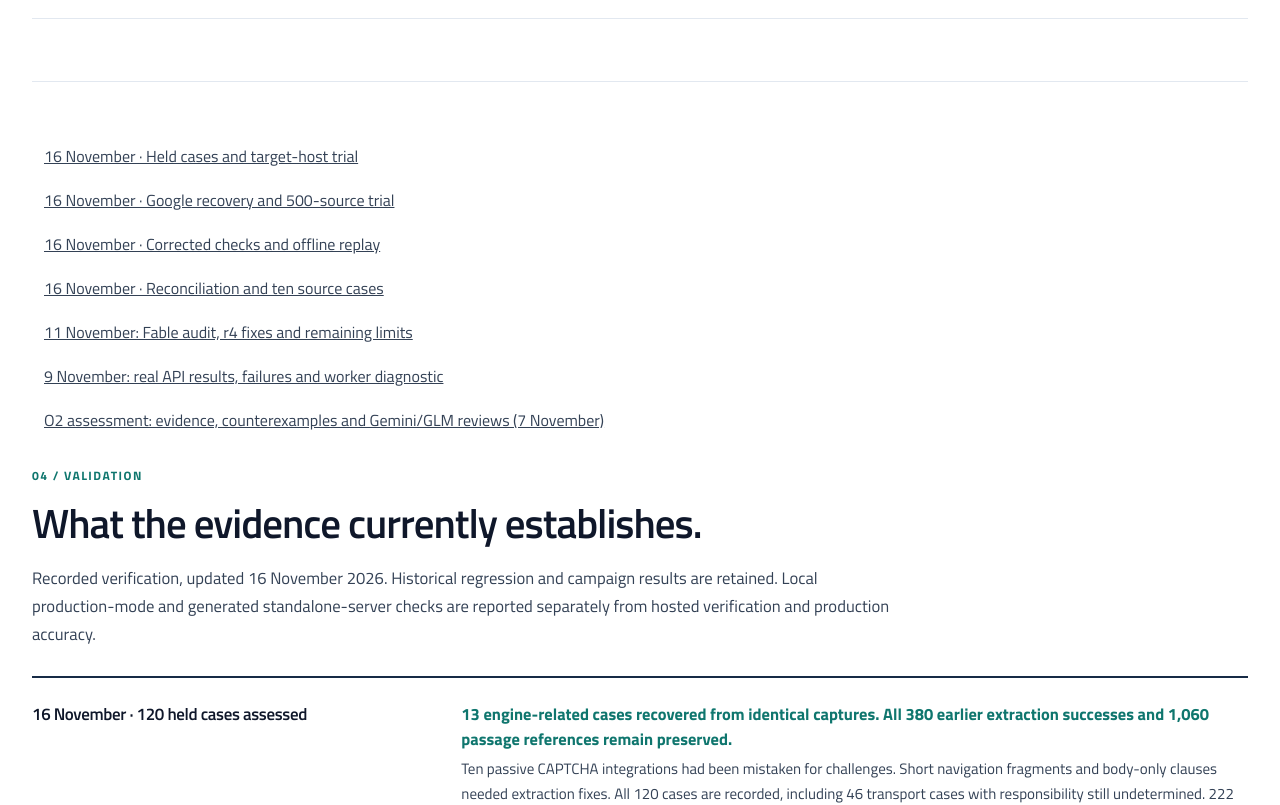
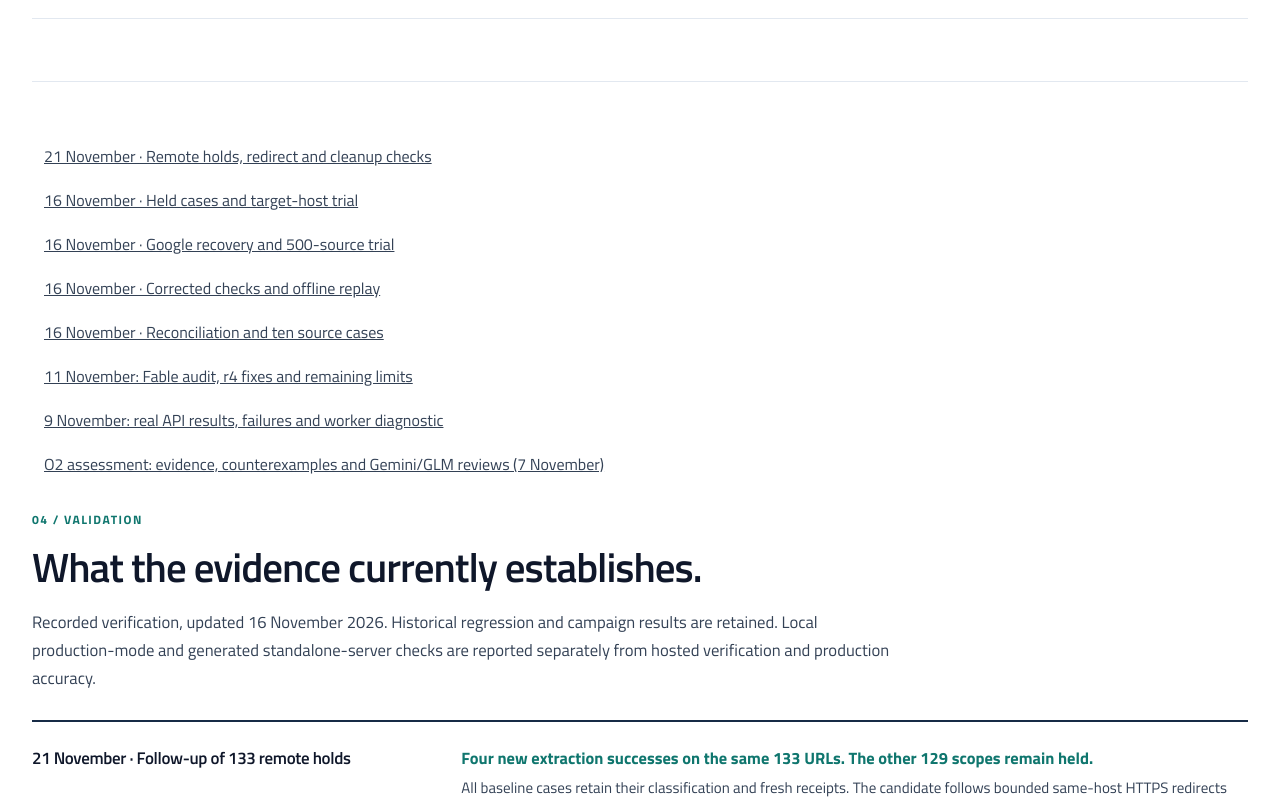
Before and after one commit to sev7enITA/policywatcher, a Next.js app: page /engine-6-preview in a window 1280 px wide. Shown: the part 8303-9108 px from the top of the page. Built offline with nearby package versions, Linux system fonts and the light colour scheme.

Commit message:
Prepare diary for133-case follow-up and connection cleanup

```diff
--- a/src/app/engine-6-preview/page.tsx
+++ b/src/app/engine-6-preview/page.tsx
@@ -70,6 +70,7 @@ const copy = {
     ledgerIntro: 'Recorded verification, updated 16 November 2026. Historical regression and campaign results are retained. Local production-mode and generated standalone-server checks are reported separately from hosted verification and production accuracy.',
     check: 'Check', result: 'Recorded result', limit: 'What remains unproven',
     checks: [
+      ["21 November · Follow-up of 133 remote holds", "Four new extraction successes on the same 133 URLs. The other 129 scopes remain held.", "All baseline cases retain their classification and fresh receipts. The candidate follows bounded same-host HTTPS redirects and closes single-use HTTP2 sessions. Eighty focused tests pass offline. The original follow-up process needed termination after saving its report; a separate fixed cleanup probe exited naturally. This is not a new 500-policy completion score."],
       ["16 November · 120 held cases assessed", "13 engine-related cases recovered from identical captures. All 380 earlier extraction successes and 1,060 passage references remain preserved.", "Ten passive CAPTCHA integrations had been mistaken for challenges. Short navigation fragments and body-only clauses needed extraction fixes. All 120 cases are recorded, including 46 transport cases with responsibility still undetermined. 222 focused tests passed with network access denied."],
       ["16 November · Local and target-host execution", "Fixed candidate: 397/500 extractions on the Mac in 459.555 seconds. Hostinger SSH account: 367/500 in 772.602 seconds.", "The 500-scope catalogue is frozen. The target trial is an isolated acquisition/extraction process with 133 unsuccessful or held scopes. Source completeness, semantic verification, supervised-worker throughput and 500 successful daily completions remain open. Qwen supplied a source review. Gemini High and GLM supplied no usable verdict."],
       ["16 November · Google passage recovery", "The candidate recovers all 14 previously unmatched Google passages. The fixed archived references now match 1,060/1,060.", "Adjacent paragraphs in table cells had joined words. All 58 focused tests and independent Python replay passed with network access denied. Two empty reference scopes and two earlier 403 responses remain outside completeness qualification. This candidate is undergoing qualification."],
@@ -178,6 +179,7 @@ const copy = {
     ledgerIntro: 'Verifiche aggiornate al 16 novembre 2026. I risultati storici delle regressioni e della campagna sono conservati. Le verifiche locali in modalità produzione e sul server standalone generato sono distinte dalle prove di hosting e dall’accuratezza in produzione.',
     check: 'Controllo', result: 'Risultato registrato', limit: 'Che cosa resta da dimostrare',
     checks: [
+      ["21 novembre · Verifica dei 133 casi remoti sospesi", "Quattro nuove estrazioni riuscite sugli stessi 133 URL. Restano sospesi gli altri 129 ambiti.", "Conservati classificazione e nuove ricevute per ogni caso. Il candidato segue redirect HTTPS circoscritti sullo stesso host e chiude le sessioni HTTP2 monouso. Passano 80 test mirati offline. Il primo processo ha richiesto arresto dopo il salvataggio del rapporto; una prova separata con la correzione è terminata spontaneamente. Questa verifica non costituisce un nuovo risultato di 500 policy completate."],
       ["16 novembre · Valutati 120 casi sospesi", "Recuperati 13 casi legati al motore sulle stesse copie. Conservati tutti i 380 successi precedenti e i 1.060 riferimenti ai passaggi.", "Dieci integrazioni CAPTCHA passive erano state scambiate per challenge. Frammenti di navigazione e clausole fuori da contenitori semantici richiedevano correzioni. Registrati tutti i 120 casi, inclusi 46 esiti di trasporto la cui responsabilità resta da chiarire. Passati 222 test mirati con rete disabilitata."],
       ["16 novembre · Esecuzione locale e su host remoto", "Candidato corretto: 397/500 estrazioni sul Mac in 459,555 secondi. Account SSH Hostinger: 367/500 in 772,602 secondi.", "Il catalogo di 500 ambiti è congelato. La prova remota è un processo isolato di acquisizione ed estrazione con 133 esiti falliti o sospesi. Restano aperti completezza, verifica semantica, capacità del worker online e 500 completamenti giornalieri riusciti. Qwen ha fornito una revisione. Gemini High e GLM non hanno prodotto un verdetto utilizzabile."],
       ["16 novembre · Recupero dei passaggi Google", "Il candidato recupera tutti i 14 passaggi Google prima non riconosciuti. Il riferimento archiviato fisso ora coincide per 1.060/1.060 passaggi.", "I paragrafi adiacenti nelle celle saldavano le parole. Passati 58 test mirati e il replay Python indipendente con rete disabilitata. Due riferimenti vuoti e due precedenti risposte 403 restano fuori dalla qualificazione della completezza. Il candidato è in qualificazione."],
@@ -231,6 +233,7 @@ const copy = {
 };
 
 const validationReceipts = [
+  { href: "https://github.com/sev7enITA/policywatcher/blob/main/docs/reports/engine-v6-remote133-2026-11-21.md", en: "21 November · Remote holds, redirect and cleanup checks", it: "21 novembre · Casi remoti, redirect e chiusura connessioni" },
   { href: "https://github.com/sev7enITA/policywatcher/blob/main/docs/reports/engine-v6-failed120-2026-11-16.md", en: "16 November · Held cases and target-host trial", it: "16 novembre · Casi sospesi e prova su host remoto" },
   { href: "https://github.com/sev7enITA/policywatcher/blob/main/docs/reports/engine-v6-google-passages-2026-11-16.md", en: "16 November · Google recovery and 500-source trial", it: "16 novembre · Recupero Google e prova su 500 fonti" },
   { href: "https://github.com/sev7enITA/policywatcher/blob/main/docs/reports/engine-v6-evidence-fixes-2026-11-16.md", en: "16 November · Corrected checks and offline replay", it: "16 novembre · Controlli corretti e verifica offline" },
```
